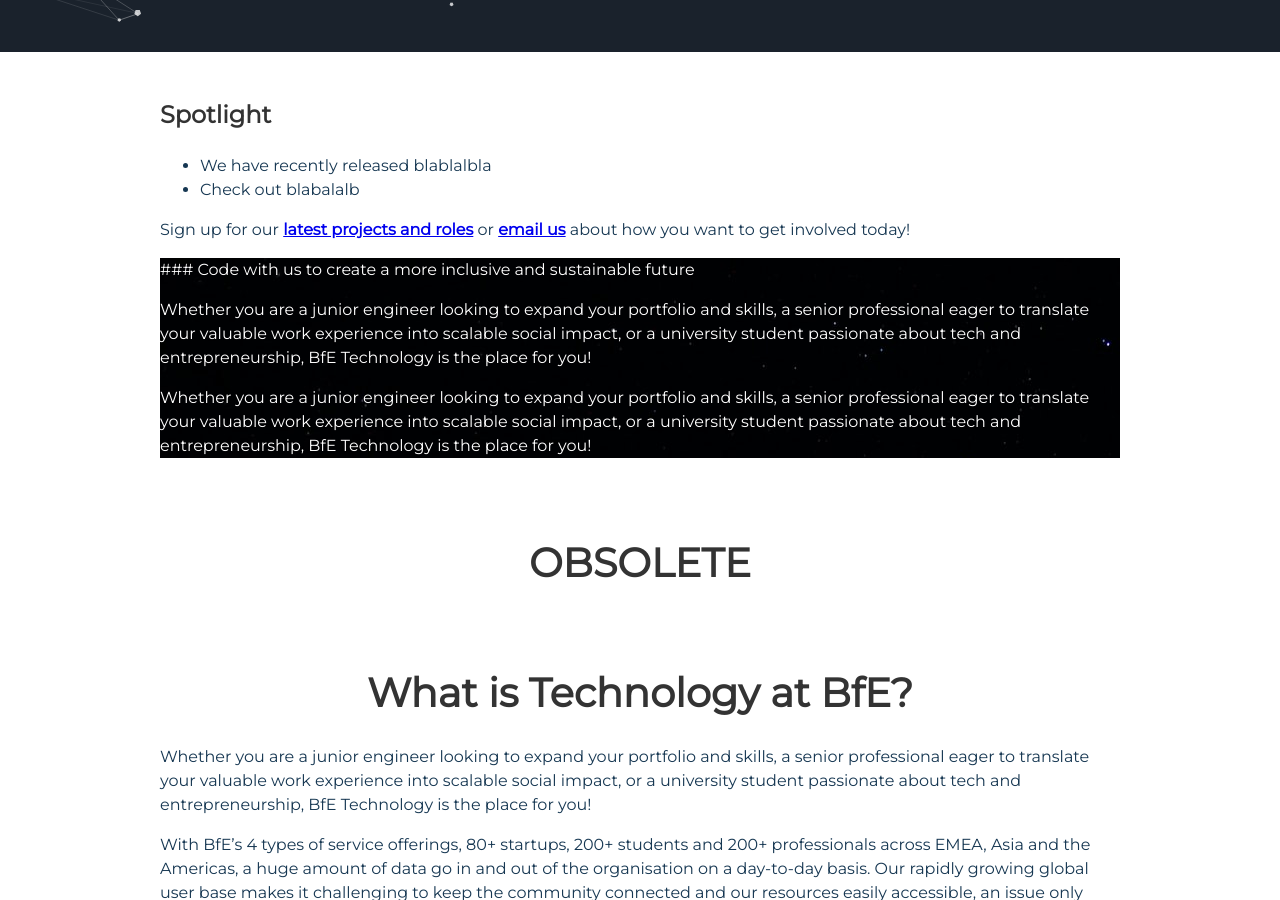
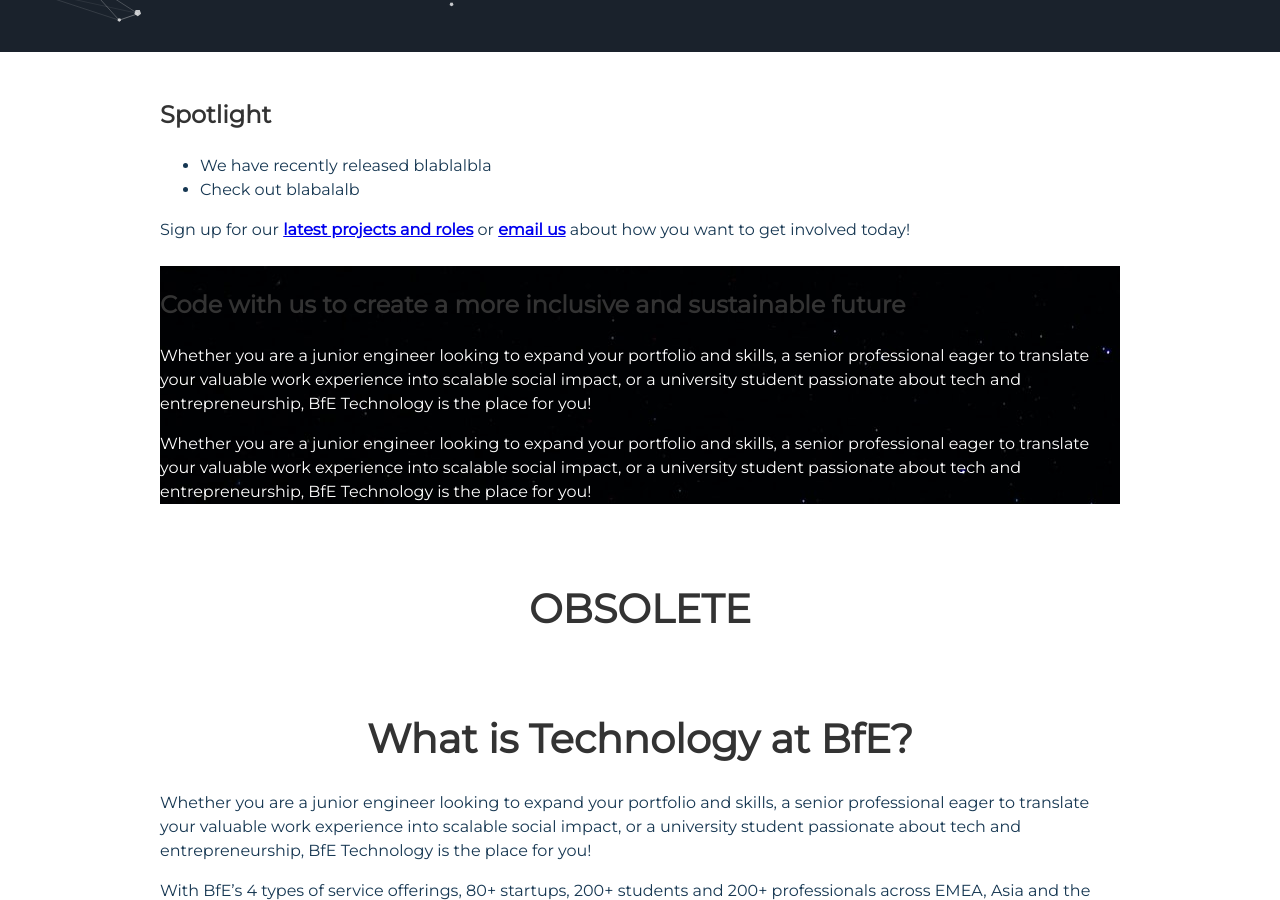
Before and after one commit to BfE-Technology/BfE-Technology.github.io, a Jekyll site: the page built from index.md, in a window 1280 px wide and 900 px high, scrolled down 848 px. Built offline with Jekyll 4.4.1, drawn with Linux system fonts in a browser that asks for light colours; our own code applies the rules of GitHub Pages for plain Markdown files.

Commit message:
Update index.md

```diff
--- a/index.md
+++ b/index.md
@@ -10,12 +10,14 @@ layout: default
 Sign up for our [**latest projects and roles**](https://opps.bridgesforenterprise.com/technology) or [**email us**](mailto:technology@bridgesforenterprise.com) about how you want to get involved today!
 
 
-<div style="background-image:url('assets/img/world.jpg'); color:white;" markdown="1" class="test">
-  ### Code with us to create a more inclusive and sustainable future
+<div style="background-image:url('assets/img/world.jpg'); color:white;" markdown="1" class="full0-width">
 
-  Whether you are a junior engineer looking to expand your portfolio and skills, a senior professional eager to translate your valuable work experience into scalable social impact, or a university student passionate about tech and entrepreneurship, BfE Technology is the place for you!
+### Code with us to create a more inclusive and sustainable future
 
-  Whether you are a junior engineer looking to expand your portfolio and skills, a senior professional eager to translate your valuable work experience into scalable social impact, or a university student passionate about tech and entrepreneurship, BfE Technology is the place for you!
+Whether you are a junior engineer looking to expand your portfolio and skills, a senior professional eager to translate your valuable work experience into scalable social impact, or a university student passionate about tech and entrepreneurship, BfE Technology is the place for you!
+
+Whether you are a junior engineer looking to expand your portfolio and skills, a senior professional eager to translate your valuable work experience into scalable social impact, or a university student passionate about tech and entrepreneurship, BfE Technology is the place for you!
+
 </div>
 
 
```
